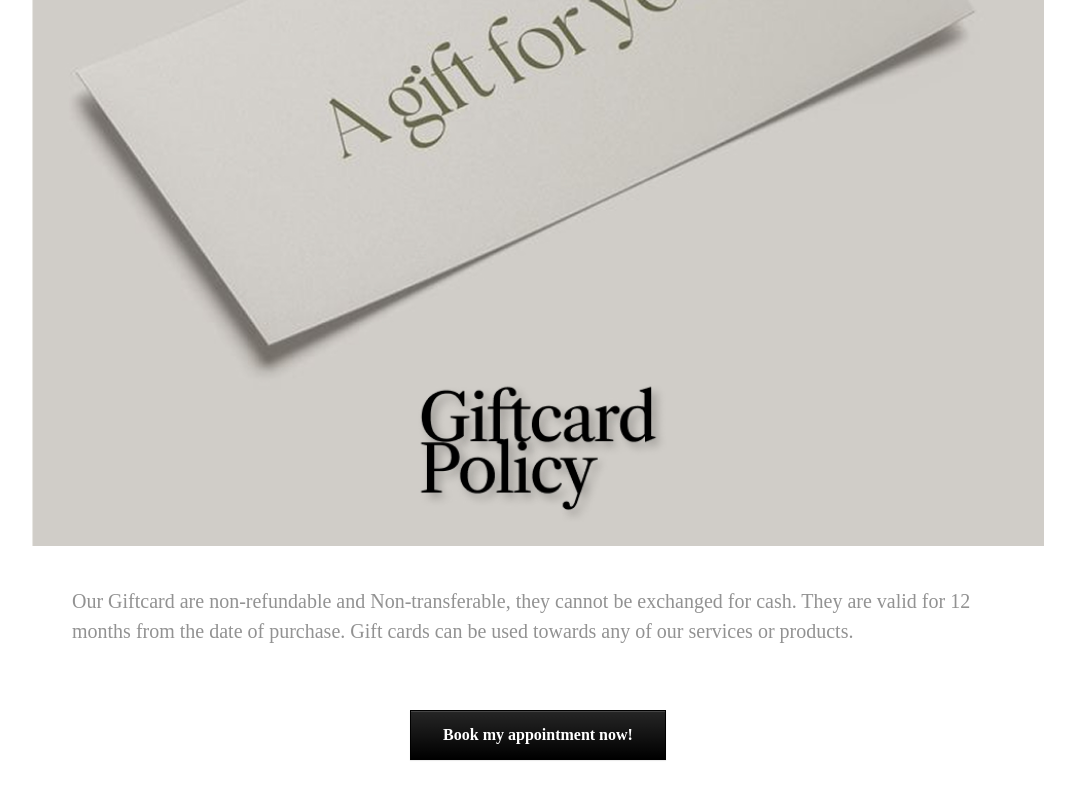
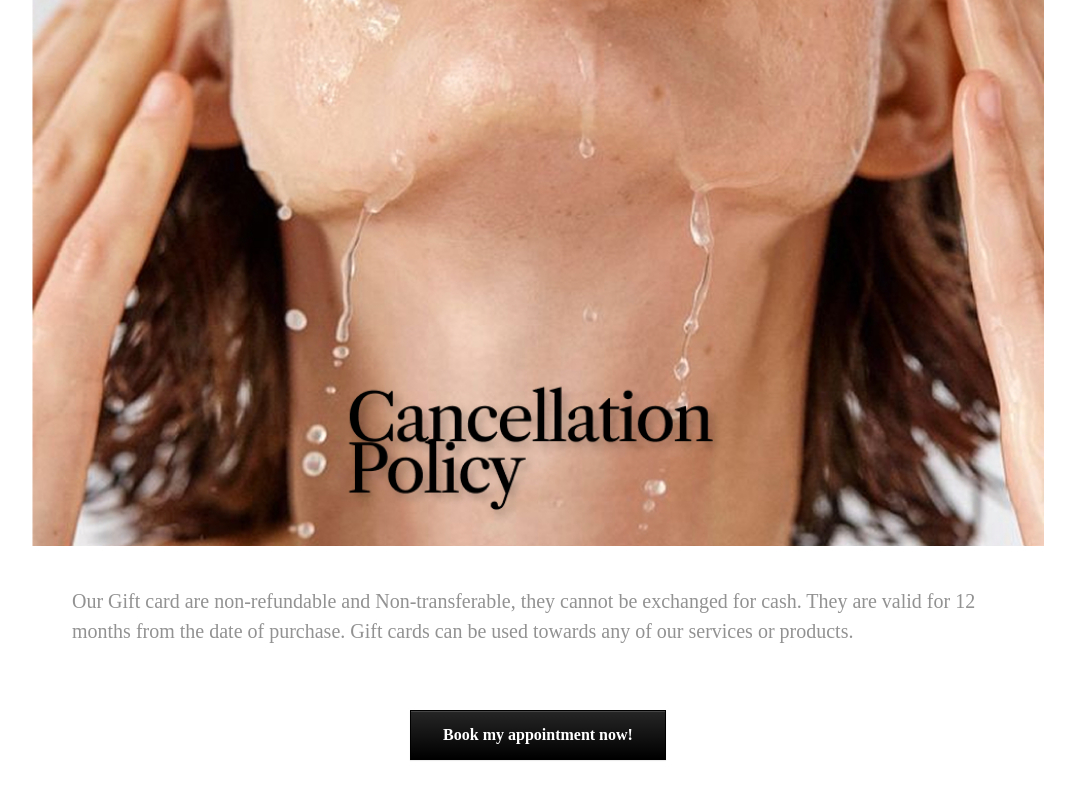
Before and after one commit to tulio-salvatierra/csc, a React (Create React App) app: page /policies in a window 1280 px wide. Shown: the part 4139-4939 px from the top of the page, without its empty margins (102-1177 px from the left). Built offline with nearby package versions, Linux system fonts and the light colour scheme; a web font is replaced by a local one.

Commit message:
fix: Correct Gift Card image import and update description text

```diff
--- a/src/components/PolicyComponent/policies.js
+++ b/src/components/PolicyComponent/policies.js
@@ -1,6 +1,6 @@
 import Cancel from "./../../assets/images/policies/Group 18.jpg";
 import Business from "./../../assets/images/policies/business.jpg";
-import GiftCard from "./../../assets/images/policies/giftcard.jpg";
+import GiftCard from "./../../assets/images/policies/Group 18.jpg";
 
 export const policies = [
   {
@@ -19,6 +19,6 @@ export const policies = [
     title: "Gift Card Policy",
     image: GiftCard,
     description:
-      "Our Giftcard are non-refundable and Non-transferable, they cannot be exchanged for cash. They are valid for 12 months from the date of purchase. Gift cards can be used towards any of our services or products.",
+      "Our Gift card are non-refundable and Non-transferable, they cannot be exchanged for cash. They are valid for 12 months from the date of purchase. Gift cards can be used towards any of our services or products.",
   },
 ];
```
Also changed, not shown: src/assets/images/policies/giftcard.jpg (deleted).
